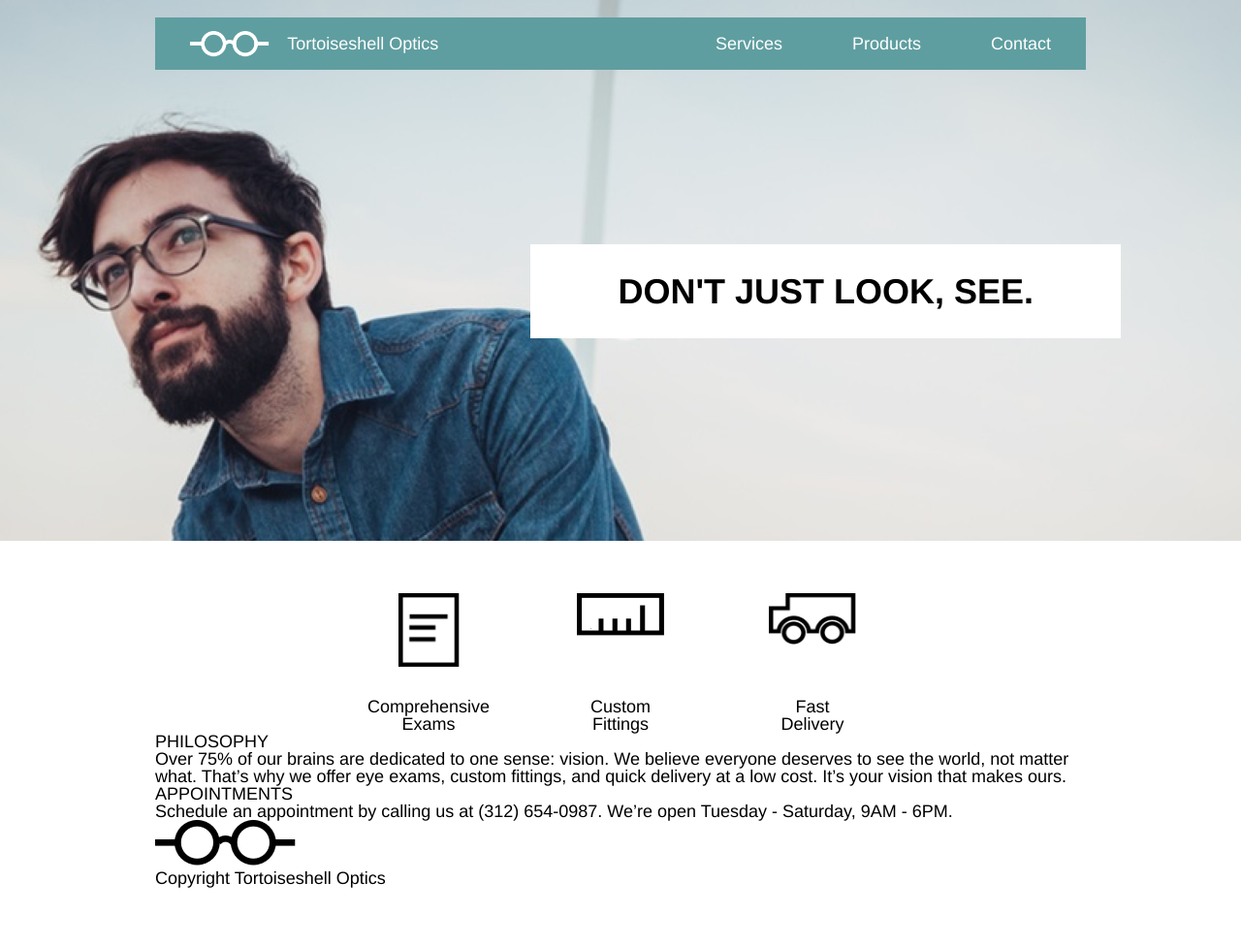
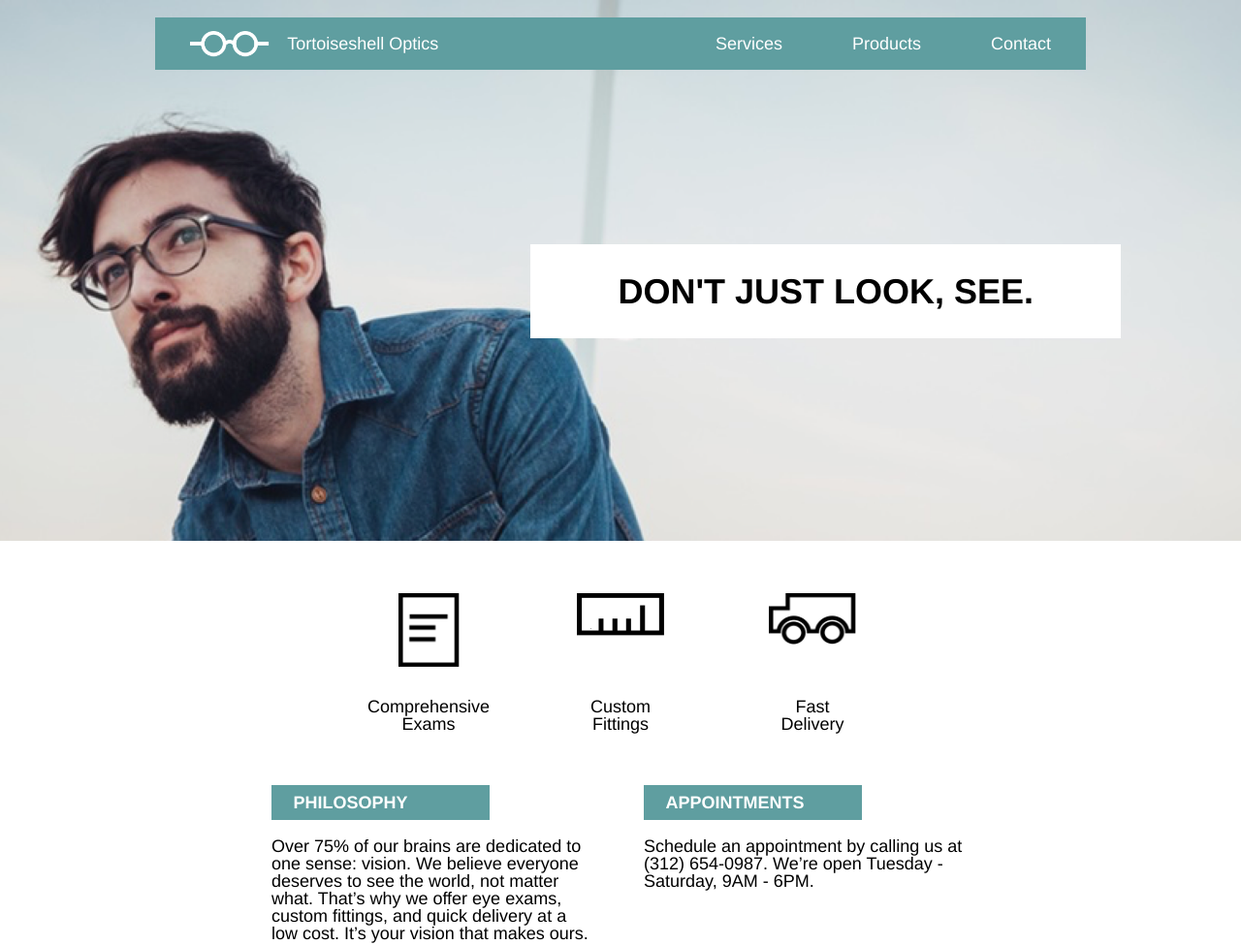
Before and after one commit to joshpetras/tortoiseshell-optics, a plain HTML site: page index.html in a window 1280 px wide. Shown: the top 975 px of the page at 97% size. Before the commit the page ends 916 px from the top, so only its background shows below. Drawn offline with Linux system fonts and the light colour scheme.

Commit message:
Complete Desktop Site.

```diff
--- a/resources/css/master.css
+++ b/resources/css/master.css
@@ -73,7 +73,6 @@ nav a {
   display: flex;
   justify-content: center;
   align-items: center;
-  height: 8rem;
   margin-top: 3rem;
 }
 
@@ -85,10 +84,6 @@ nav a {
   height: 8rem;
   width: 5rem;
   margin: 0 3rem;
-}
-
-.service-image {
-  display: block;
 }
 
 .service-image img {
@@ -104,6 +99,42 @@ nav a {
   text-align: center;
 }
 
+.information {
+  display: flex;
+  margin-top: 3rem;
+  justify-content: center;
+}
+
+.info-item {
+  width: 35%;
+  margin: 0 2.5%;
+}
+
+.info-item h2 {
+  font-size: 1rem;
+  font-weight: bold;
+  color: white;
+  background-color: cadetblue;
+  width: 10rem;
+  padding: 0.5rem 1.25rem;
+}
+
+.info-item p {
+  margin-top: 1rem;
+}
+
+footer {
+  display: flex;
+  align-items: center;
+  margin-top: 5rem;
+  background-color: azure;
+}
+
+.footer-logo img {
+  height: 1.5rem;
+  padding: 4rem 1rem 4rem 4rem;
+}
+
 /* Tablet Settings */
 
 
```
